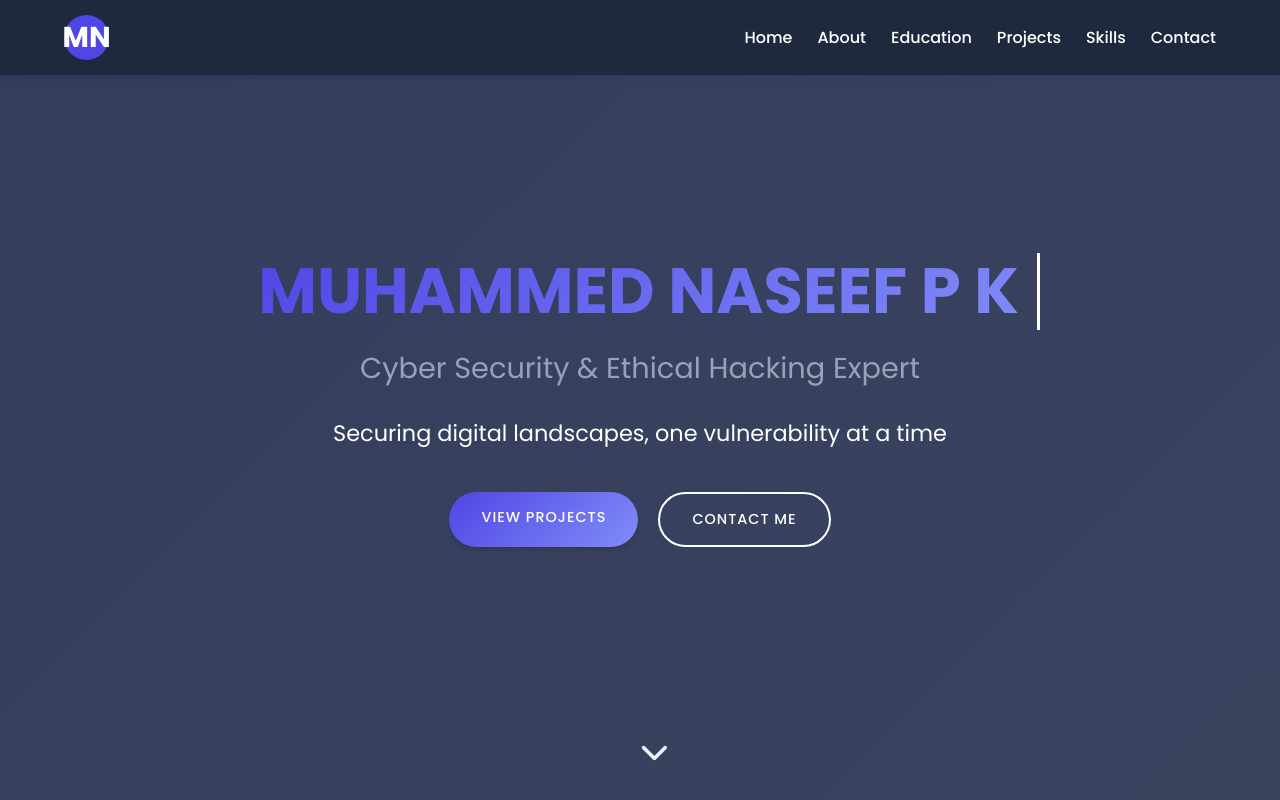
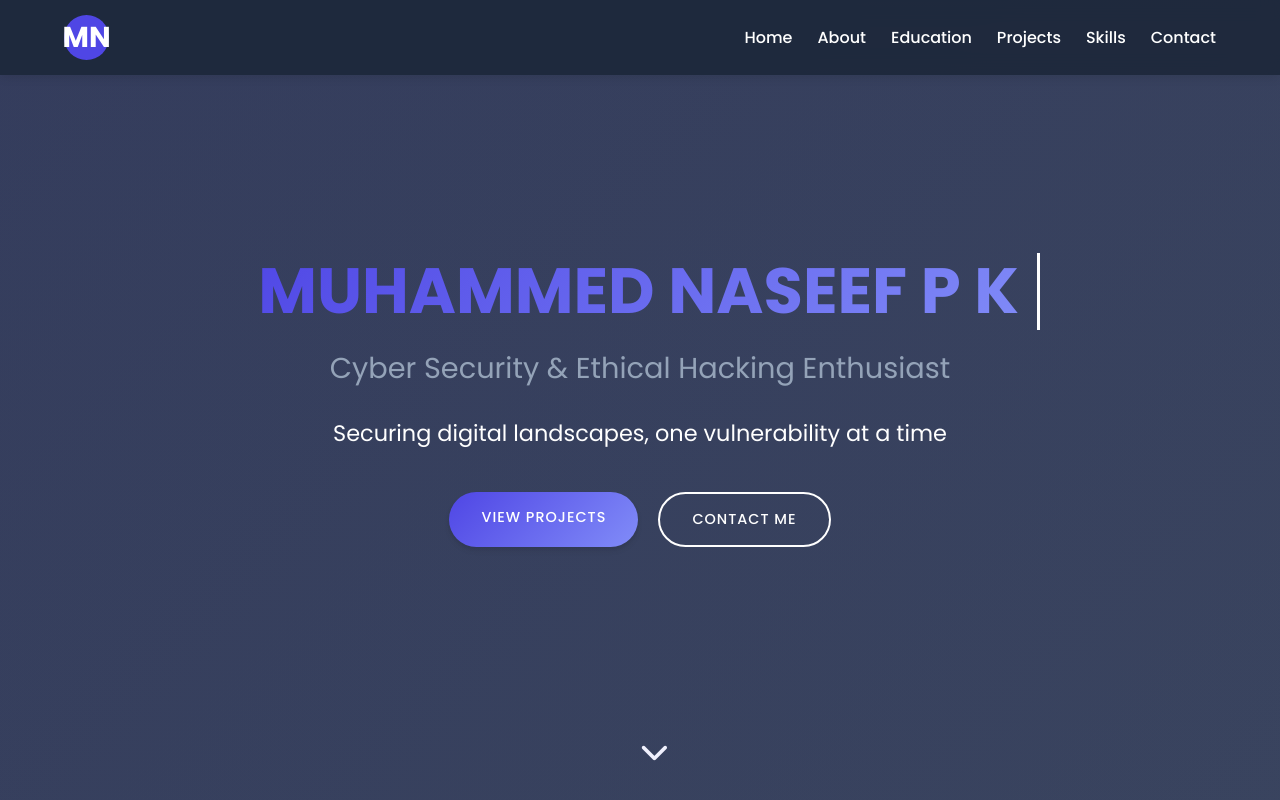
Before and after one commit to naseeeeef/naseef_portfolio, a plain HTML site: page index.html in a window 1280 px wide. Shown: the top 800 px of the page. Drawn offline with Linux system fonts and the light colour scheme; a script that the page names is missing.

Commit message:
Update index.html

```diff
--- a/index.html
+++ b/index.html
@@ -3,7 +3,7 @@
 <head>
     <meta charset="UTF-8">
     <meta name="viewport" content="width=device-width, initial-scale=1.0">
-    <title>MUHAMMED NASEEF P K - Cyber Security Expert</title>
+    <title>MUHAMMED NASEEF P K - Cyber Security Enthusiast</title>
     <link rel="stylesheet" href="https://cdnjs.cloudflare.com/ajax/libs/font-awesome/6.4.0/css/all.min.css">
     <link rel="stylesheet" href="style.css">
 </head>
@@ -31,7 +31,7 @@
         <div class="container">
             <div class="hero-content">
                 <h1 class="typing-effect">MUHAMMED NASEEF P K</h1>
-                <h2>Cyber Security & Ethical Hacking Expert</h2>
+                <h2>Cyber Security & Ethical Hacking Enthusiast</h2>
                 <p>Securing digital landscapes, one vulnerability at a time</p>
                 <div class="cta-buttons">
                     <a href="#projects" class="btn primary-btn">View Projects</a>
```
